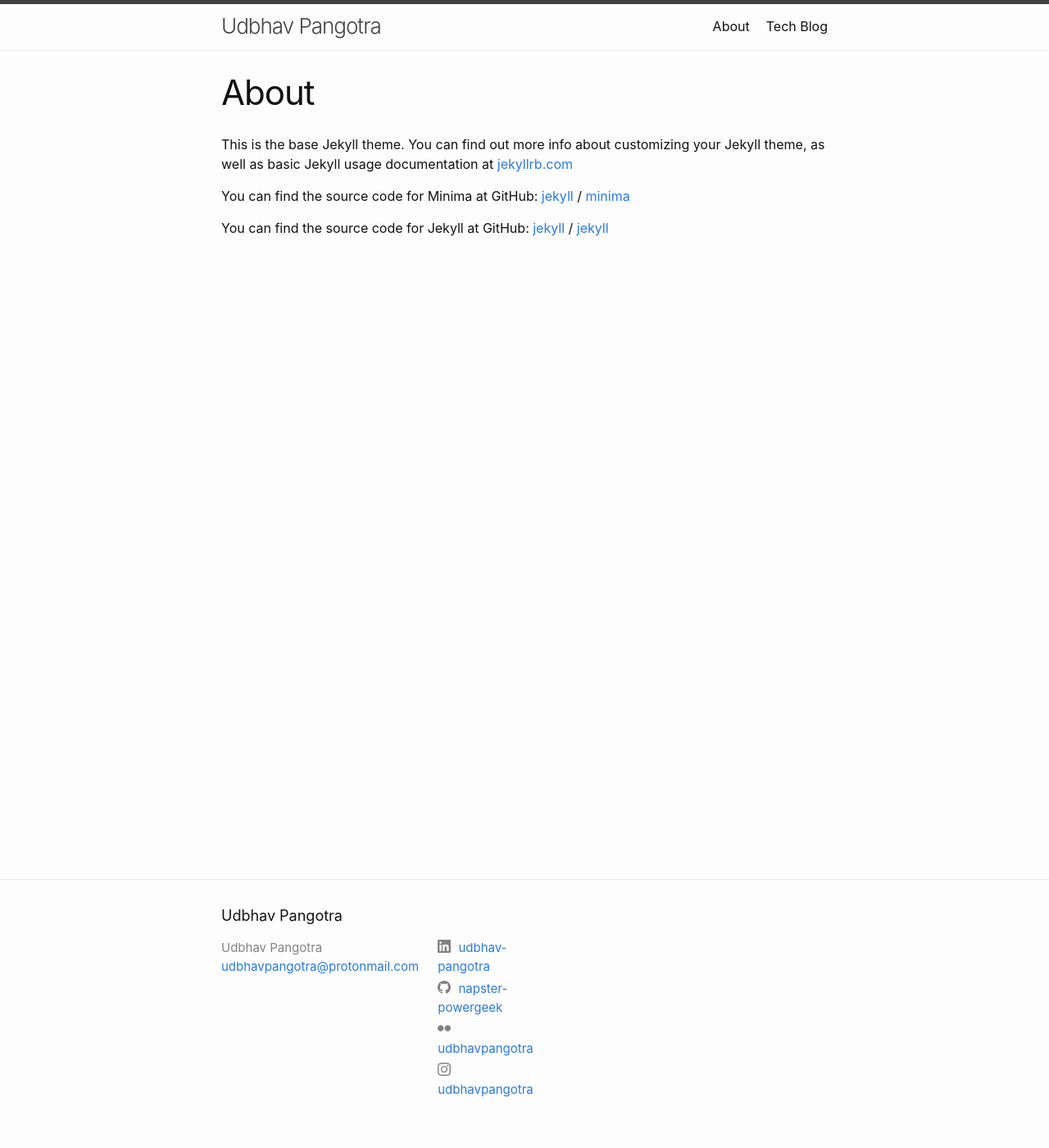
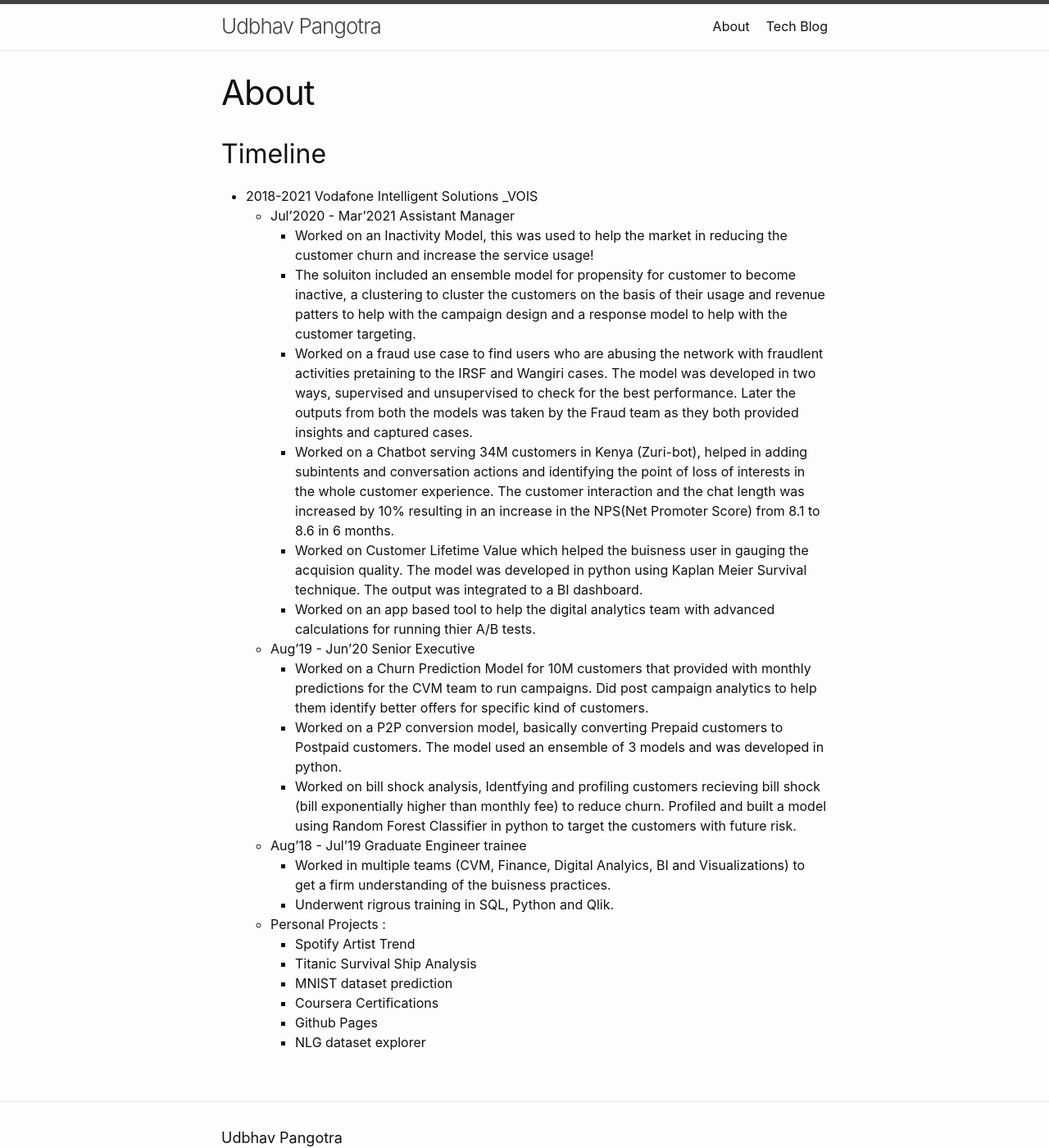
Before and after one commit to napster-powergeek/my-blog, a Jekyll site: the page built from about.markdown, in a window 1280 px wide and 1400 px high. Shown: the whole window at 82% size. Built offline with Jekyll 4.4.1, drawn with Linux system fonts in a browser that asks for light colours.

Commit message:
Update about.markdown

```diff
--- a/about.markdown
+++ b/about.markdown
@@ -4,15 +4,28 @@ title: About
 permalink: /about/
 ---
 
-This is the base Jekyll theme. You can find out more info about customizing your Jekyll theme, as well as basic Jekyll usage documentation at [jekyllrb.com](https://jekyllrb.com/)
+## Timeline
 
-You can find the source code for Minima at GitHub:
-[jekyll][jekyll-organization] /
-[minima](https://github.com/jekyll/minima)
+- 2018-2021 Vodafone Intelligent Solutions _VOIS
+  - Jul'2020 - Mar'2021 Assistant Manager
+    - Worked on an Inactivity Model, this was used to help the market in reducing the customer churn and increase the service usage!
+    - The soluiton included an ensemble model for propensity for customer to become inactive, a clustering to cluster the customers on the basis of their usage and revenue patters to help with the campaign design and a response model to help with the customer targeting.
+    - Worked on a fraud use case to find users who are abusing the network with fraudlent activities pretaining to the IRSF and Wangiri cases. The model was developed in two ways, supervised and unsupervised to check for the best performance. Later the outputs from both the models was taken by the Fraud team as they both provided insights and captured cases.
+    - Worked on a Chatbot serving 34M customers in Kenya (Zuri-bot), helped in adding subintents and conversation actions and identifying the point of loss of interests in the whole customer experience. The customer interaction and the chat length was increased by 10% resulting in an increase in the NPS(Net Promoter Score) from 8.1 to 8.6 in 6 months.
+    - Worked on Customer Lifetime Value which helped the buisness user in gauging the acquision quality. The model was developed in python using Kaplan Meier Survival technique. The output was integrated to a BI dashboard.
+    - Worked on an app based tool to help the digital analytics team with advanced calculations for running thier A/B tests.
+  - Aug'19 - Jun'20 Senior Executive
+    - Worked on a Churn Prediction Model for 10M customers that provided with monthly predictions for the CVM team to run campaigns. Did post campaign analytics to help them identify better offers for specific kind of customers.
+    - Worked on a P2P conversion model, basically converting Prepaid customers to Postpaid customers. The model used an ensemble of 3 models and was developed in python.
+    - Worked on bill shock analysis, Identfying and profiling customers recieving bill shock (bill exponentially higher than monthly fee) to reduce churn. Profiled and built a model using Random Forest Classifier in python to target the customers with future risk.
+  - Aug'18 - Jul'19 Graduate Engineer trainee
+    - Worked in multiple teams (CVM, Finance, Digital Analyics, BI and Visualizations) to get a firm understanding of the buisness practices.
+    - Underwent rigrous training in SQL, Python and Qlik.
 
-You can find the source code for Jekyll at GitHub:
-[jekyll][jekyll-organization] /
-[jekyll](https://github.com/jekyll/jekyll)
-
-
-[jekyll-organization]: https://github.com/jekyll
+  - Personal Projects :
+    - Spotify Artist Trend
+    - Titanic Survival Ship Analysis
+    - MNIST dataset prediction
+    - Coursera Certifications
+    - Github Pages
+    - NLG dataset explorer
```
